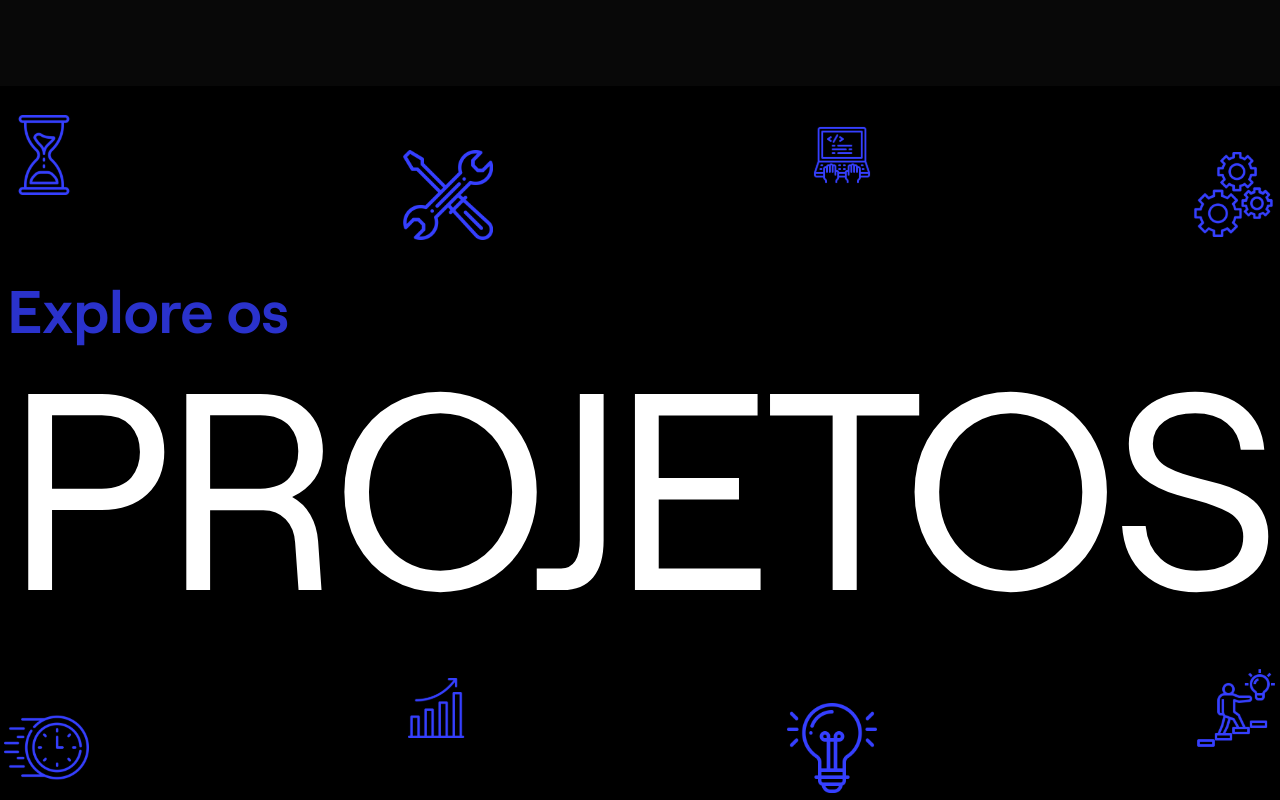
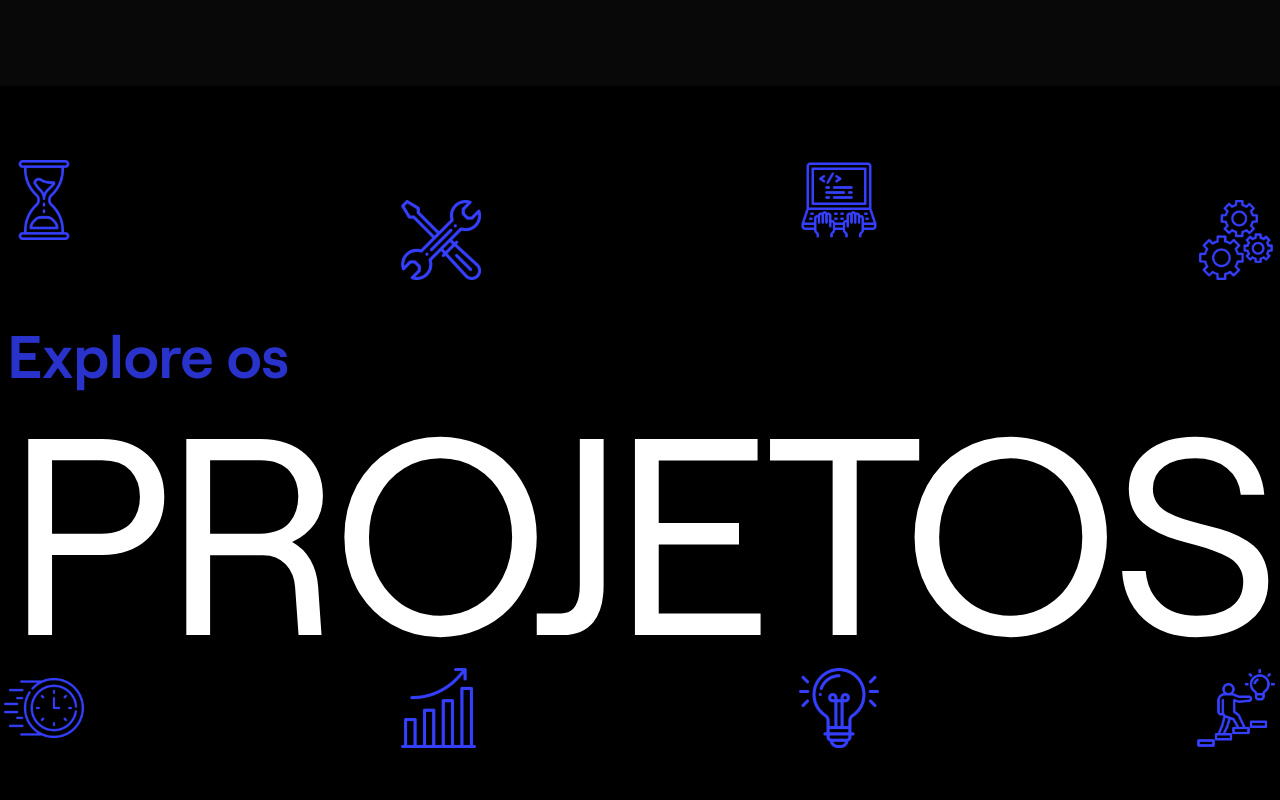
Before and after one commit to LuixzSouza/Portifolio, a Next.js app: page / in a window 1280 px wide. Shown: the part 7180-7980 px from the top of the page. Built offline with nearby package versions, Linux system fonts and the light colour scheme.

Commit message:
componentsToll

```diff
--- a/src/components/sections/SWork.jsx
+++ b/src/components/sections/SWork.jsx
@@ -19,58 +19,81 @@ export function SectionWork() {
                             posit={"left-full"}
                             widt={"w-80"}
                             hovx={"-translate-x-10"}
+                            setaPosit={"right-full"}
                         />
-                        <div className="relative group" >
-                            <Image src={"/icons/icon-projetos/icone_chave_martelo.svg"} width={90} height={80} alt="Icone"/>
-                            <div className="absolute top-0 left-full w-80 h-auto border border-bluePrimary rounded-lg opacity-0 group-hover:opacity-100 -translate-x-10 group-hover:translate-x-0 duration-200 ease-out p-1" >
-                                <Image src={"/icons/icon-projetos/Polygon_text.svg"} width={20} height={20} alt="Polig" className="absolute right-full top-2/4" />
-                                <p className="text-white font-roobert" >Ferramentas de Desenvolvimento: Personalizando e ajustando cada aplicação para máxima eficiência. </p>
-                            </div>
-                        </div>
-                        <div className="relative group" >
-                            <Image src={"/icons/icon-projetos/icone_computador_codigo.svg"} width={60} height={80} alt="Icone" className="mb-20"/>
-                            <div className="absolute top-0 right-full w-80 h-auto border border-bluePrimary rounded-lg opacity-0 group-hover:opacity-100 translate-x-10 group-hover:translate-x-0 duration-200 ease-out p-1" >
-                                <Image src={"/icons/icon-projetos/Polygon_text.svg"} width={20} height={20} alt="Polig" className="absolute left-full top-2/4 rotate-180" />
-                                <p className="text-white font-roobert" >Desenvolvimento Web Completo: Criação de soluções front-end e back-end inovadoras.</p>
-                            </div>
-                        </div>
-                        <div className="relative group" >
-                            <Image src={"/icons/icon-projetos/icone_engrenagens.svg"} width={85} height={80} alt="Icone"/>
-                             <div className="absolute top-0 right-full w-80 h-auto border border-bluePrimary rounded-lg opacity-0 group-hover:opacity-100 translate-x-10 group-hover:translate-x-0 duration-200 ease-out p-1" >
-                                <Image src={"/icons/icon-projetos/Polygon_text.svg"} width={20} height={20} alt="Polig" className="absolute left-full top-2/4 rotate-180" />
-                                <p className="text-white font-roobert" >Integração de Sistemas: Conexão perfeita entre serviços, APIs e mais.</p>
-                            </div>
-                        </div>
+                        <TooltipIconCard
+                            img={"/icons/icon-projetos/icone_chave_martelo.svg"}
+                            text={"Ferramentas de Desenvolvimento: Personalizando e ajustando cada aplicação para máxima eficiência."}
+                            marg={"mb-0"}
+                            posit={"left-full"}
+                            widt={"w-80"}
+                            hovx={"-translate-x-10"}
+                            setaPosit={"right-full"}
+                        />
+                        <TooltipIconCard
+                            img={"/icons/icon-projetos/icone_computador_codigo.svg"}
+                            text={"Desenvolvimento Web Completo: Criação de soluções front-end e back-end inovadoras."}
+                            marg={"mb-20"}
+                            posit={"right-full"}
+                            widt={"w-80"}
+                            hovx={"translate-x-10"}
+                            setaPosit={"left-full"}
+                            rotate={"rotate-180"}
+                        />
+                        <TooltipIconCard
+                            img={"/icons/icon-projetos/icone_engrenagens.svg"}
+                            text={"Integração de Sistemas: Conexão perfeita entre serviços, APIs e mais."}
+                            marg={"mb-0"}
+                            posit={"right-full"}
+                            widt={"w-80"}
+                            hovx={"translate-x-10"}
+                            setaPosit={"left-full"}
+                            rotate={"rotate-180"}
+                        />
                     </div>
                     <div className="flex flex-col items-start justify-center my-1" >
                         <span className="text-6xl font-roobert text-bluePrimary/80 font-semibold" >Explore os</span>
                         <Heading as="h2" size="xlarge" color="white" lineHeight="none" >PROJETOS</Heading>
                     </div>
                     <div className="w-full flex items-center justify-between">
-                        <div className="relative group mt-20" >
-                            <Image src={"/icons/icon-projetos/icone_fast_relogio.svg"} width={85} height={80} alt="Icone" className=""/>
-                             <div className="absolute top-0 left-full w-80 h-auto border border-bluePrimary rounded-lg opacity-0 group-hover:opacity-100 -translate-x-10 group-hover:translate-x-0 duration-200 ease-out p-1" >
-                                <p className="text-white font-roobert" >Velocidade e Precisão: Soluções rápidas sem comprometer a qualidade.</p>
-                            </div>
-                        </div>
-                        <div className="relative group" >
-                            <Image src={"/icons/icon-projetos/icone_grafico_crescimento.svg"} width={60} height={80} alt="Icone"/>
-                             <div className="absolute top-0 left-full w-80 h-auto border border-bluePrimary rounded-lg opacity-0 group-hover:opacity-100 -translate-x-10 group-hover:translate-x-0 duration-200 ease-out p-1" >
-                                <p className="text-white font-roobert" >Crescimento Contínuo: Foco em resultados escaláveis e de alto impacto.</p>
-                            </div>
-                        </div>
-                        <div className="relative group mt-20" >
-                            <Image src={"/icons/icon-projetos/icone_lampada.svg"} width={90} height={80} alt="Icone" className=""/>
-                             <div className="absolute top-0 right-full w-80 h-auto border border-bluePrimary rounded-lg opacity-0 group-hover:opacity-100 translate-x-10 group-hover:translate-x-0 duration-200 ease-out p-1" >
-                                <p className="text-white font-roobert" >Ideias Inovadoras: Soluções criativas para problemas complexos.</p>
-                            </div>
-                        </div>
-                        <div className="relative group" >
-                            <Image src={"/icons/icon-projetos/icone_pessoa_degraus.svg"} width={80} height={80} alt="Icone"/>
-                             <div className="absolute top-0 right-full w-80 h-auto border border-bluePrimary rounded-lg opacity-0 group-hover:opacity-100 translate-x-10 group-hover:translate-x-0 duration-200 ease-out p-1" >
-                                <p className="text-white font-roobert" >Velocidade e Precisão: Soluções rápidas sem comprometer a qualidade.</p>
-                            </div>
-                        </div>
+                        <TooltipIconCard
+                            img={"/icons/icon-projetos/icone_fast_relogio.svg"}
+                            text={"Velocidade e Precisão: Soluções rápidas sem comprometer a qualidade."}
+                            marg={"mt-0"}
+                            posit={"left-full"}
+                            widt={"w-80"}
+                            hovx={"-translate-x-10"}
+                            setaPosit={"right-full"}
+                        />
+                        <TooltipIconCard
+                            img={"/icons/icon-projetos/icone_grafico_crescimento.svg"}
+                            text={"Crescimento Contínuo: Foco em resultados escaláveis e de alto impacto."}
+                            marg={"mt-0"}
+                            posit={"left-full"}
+                            widt={"w-80"}
+                            hovx={"-translate-x-10"}
+                            setaPosit={"right-full"}
+                        />
+                        <TooltipIconCard
+                            img={"/icons/icon-projetos/icone_lampada.svg"}
+                            text={"Ideias Inovadoras: Soluções criativas para problemas complexos."}
+                            marg={"mb-0"}
+                            posit={"right-full"}
+                            widt={"w-80"}
+                            hovx={"translate-x-10"}
+                            setaPosit={"left-full"}
+                            rotate={"rotate-180"}
+                        />
+                        <TooltipIconCard
+                            img={"/icons/icon-projetos/icone_pessoa_degraus.svg"}
+                            text={"Velocidade e Precisão: Soluções rápidas sem comprometer a qualidade."}
+                            marg={"mb-0"}
+                            posit={"right-full"}
+                            widt={"w-80"}
+                            hovx={"translate-x-10"}
+                            setaPosit={"left-full"}
+                            rotate={"rotate-180"}
+                        />
                     </div>
                 </div>
                 <div className="sticky top-0 w-full h-screen flex items-center justify-center gap-10 overflow-hidden" >
--- a/src/components/ui/TooltipIconCard.jsx
+++ b/src/components/ui/TooltipIconCard.jsx
@@ -1,11 +1,11 @@
 import Image from "next/image";
 
-export function TooltipIconCard({img, text, marg, posit, widt, rotate, hovx }) {
+export function TooltipIconCard({img, text, marg, posit, widt, rotate, hovx, setaPosit }) {
     return (
         <div className="relative group" >
             <Image src={img} width={80} height={80} alt="Icone" className={`${marg}`} />
             <div className={`absolute top-0 ${posit} ${widt} h-auto border border-bluePrimary rounded-lg opacity-0 group-hover:opacity-100 ${hovx} group-hover:translate-x-0 duration-200 ease-out p-1`} >
-                <Image src={"/icons/icon-projetos/Polygon_text.svg"} width={20} height={20} alt="Polig" className={`absolute right-full ${rotate} top-2/4`} />
+                <Image src={"/icons/icon-projetos/Polygon_text.svg"} width={20} height={20} alt="Polig" className={`absolute ${setaPosit} ${rotate} top-2/4`} />
                 <p className="text-white font-roobert" >{text}</p>
             </div>
         </div>
```
